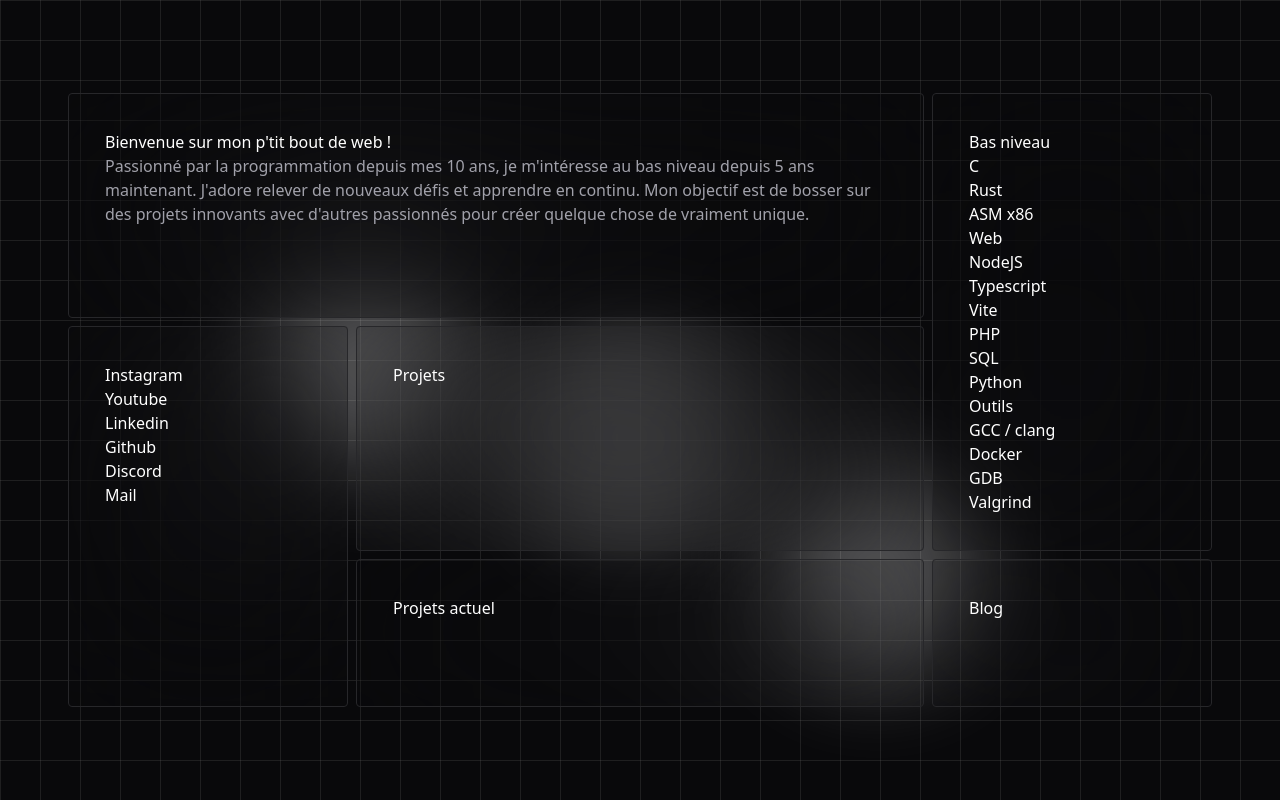
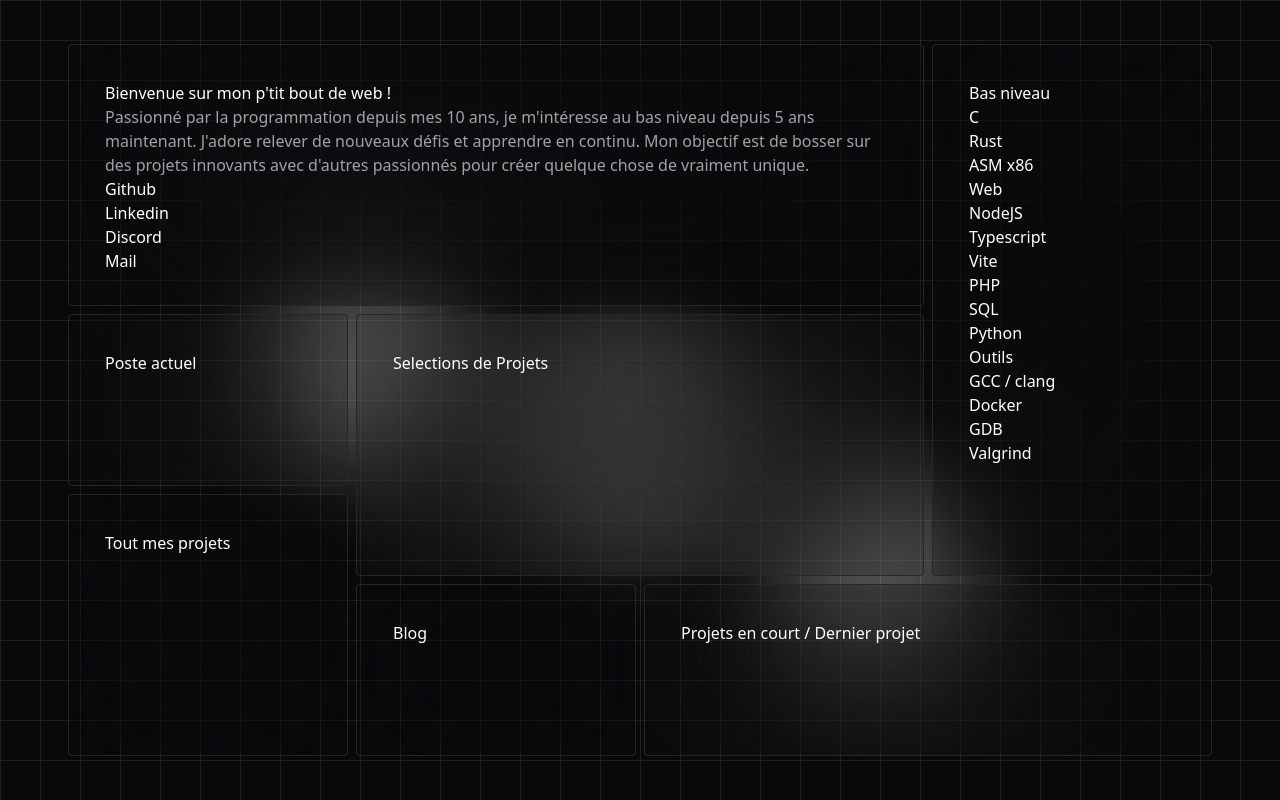
Before and after one commit to alex-robert-fr/alex-robert-fr.github.io, a React (Vite) app: page / in a window 1280 px wide. Built offline with nearby package versions, Linux system fonts and the light colour scheme.

Commit message:
💄 Edit grids

```diff
--- a/src/App.tsx
+++ b/src/App.tsx
@@ -16,15 +16,20 @@ function App() {
           <Bubble />
           <Presentation className="col-span-3 row-span-3" />
           <Skills className="col-span-1 row-span-6" />
-          <SocialMedias className="col-span-1 row-span-5 " />
+          <Section className="col-span-1 row-span-2">
+            <p>Poste actuel</p>
+          </Section>
           <Section className="col-span-2 row-span-3">
-            <p>Projets</p>
+            <p>Selections de Projets</p>
           </Section>
-          <Section className="col-span-2 row-span-2">
-            <p>Projets actuel</p>
+          <Section className="col-span-1 row-span-3">
+            <p>Tout mes projets</p>
           </Section>
           <Section className="col-span-1 row-span-2">
             <p>Blog</p>
+          </Section>
+          <Section className="col-span-2 row-span-2">
+            <p>Projets en court / Dernier projet</p>
           </Section>
         </div>
       </div>
--- a/src/Sections/Presentation.tsx
+++ b/src/Sections/Presentation.tsx
@@ -12,6 +12,14 @@ function Presentation({ className }: { className: string }) {
           innovants avec d'autres passionnés pour créer quelque chose de
           vraiment unique.
         </p>
+        <div>
+          <ul>
+            <li>Github</li>
+            <li>Linkedin</li>
+            <li>Discord</li>
+            <li>Mail</li>
+          </ul>
+        </div>
       </>
     </Section>
   );
```
